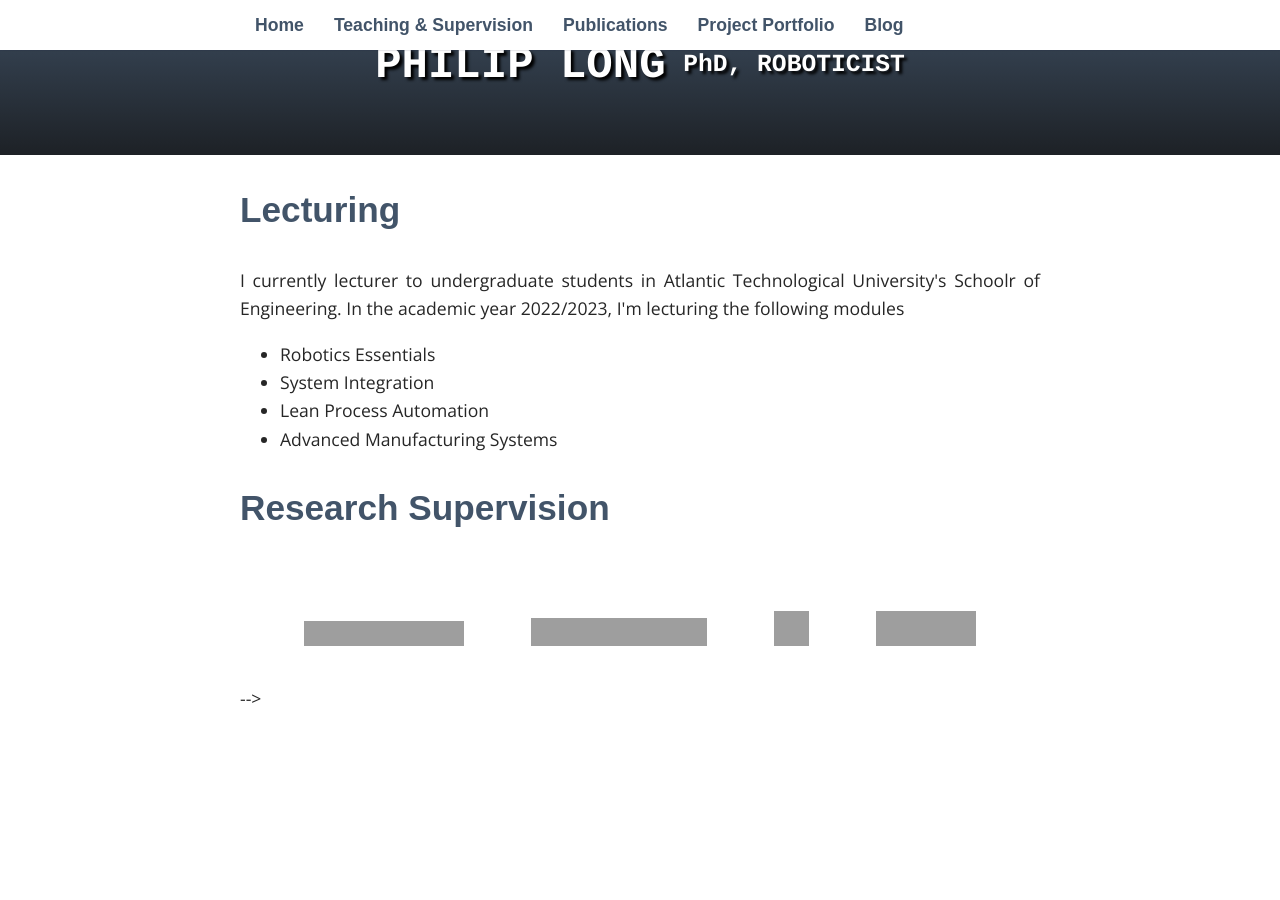
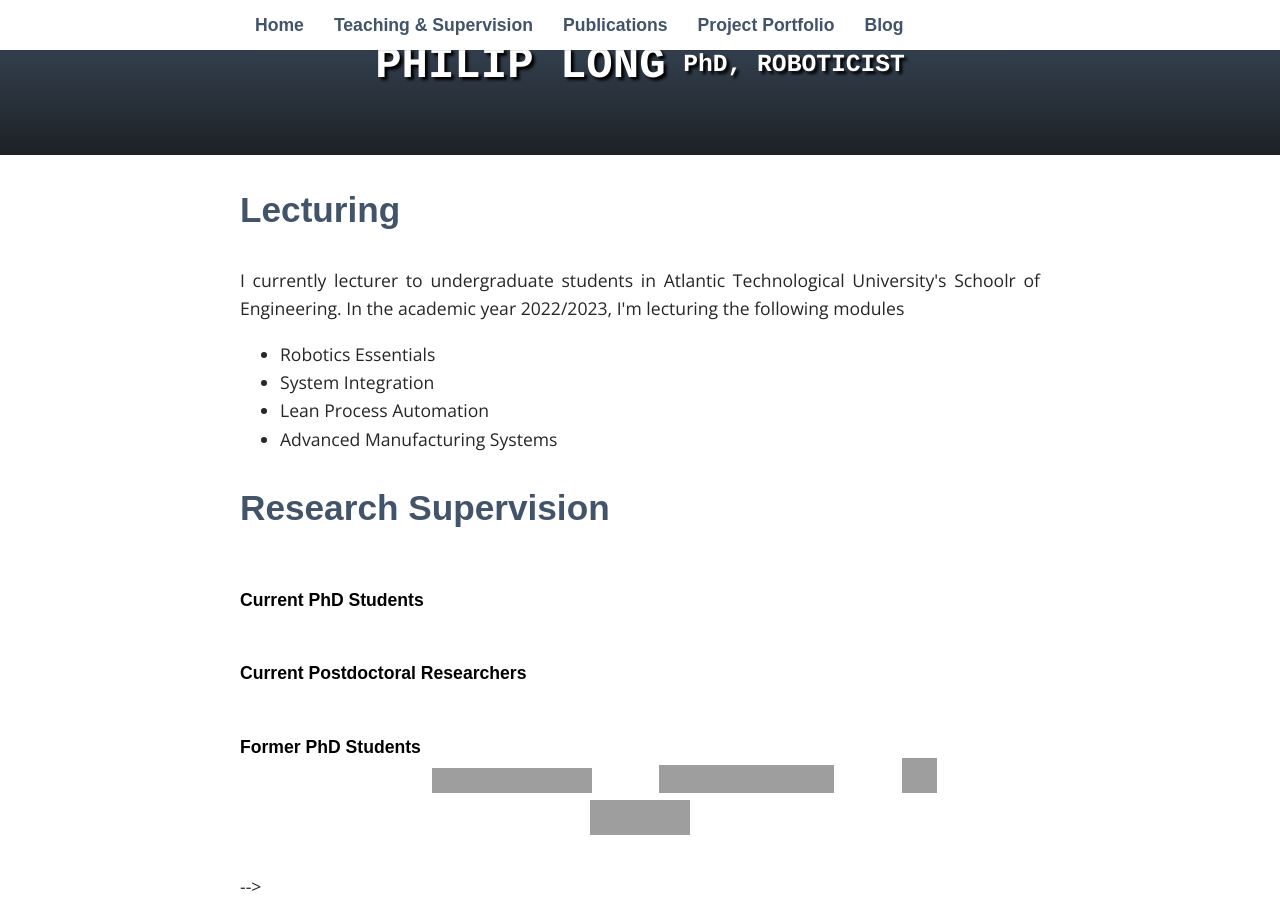
Before and after one commit to philip-long/philip-long.github.io, a Jekyll site: the page built from teaching/index.html, in a window 1280 px wide and 900 px high, scrolled down 75 px, cut to the strip 0-900 px from the top of the window. Built offline with Jekyll 4.4.1, drawn with Linux system fonts in a browser that asks for light colours; nearby versions of some CDN libraries; some web fonts are replaced; library files that are not in the unit come from our copies; before the commit the page ends 900 px from its top, so only the background shows below that; grey boxes are pictures that could not be loaded.

Commit message:
Update index.html

```diff
--- a/teaching/index.html
+++ b/teaching/index.html
@@ -16,3 +16,15 @@ title: Teaching & Supervision
                         <li> Advanced Manufacturing Systems</li>
                     </ul>
    <h2 class="col">Research Supervision</h2>
+
+<div style="clear: both">
+    <h4 style="float: left">Current PhD Students</h4>
+</div>
+
+<div style="clear: both">
+    <h4 style="float: left">Current Postdoctoral Researchers</h4>
+</div>
+
+<div style="clear: both">
+    <h4 style="float: left">Former PhD Students</h4>
+</div>
```
